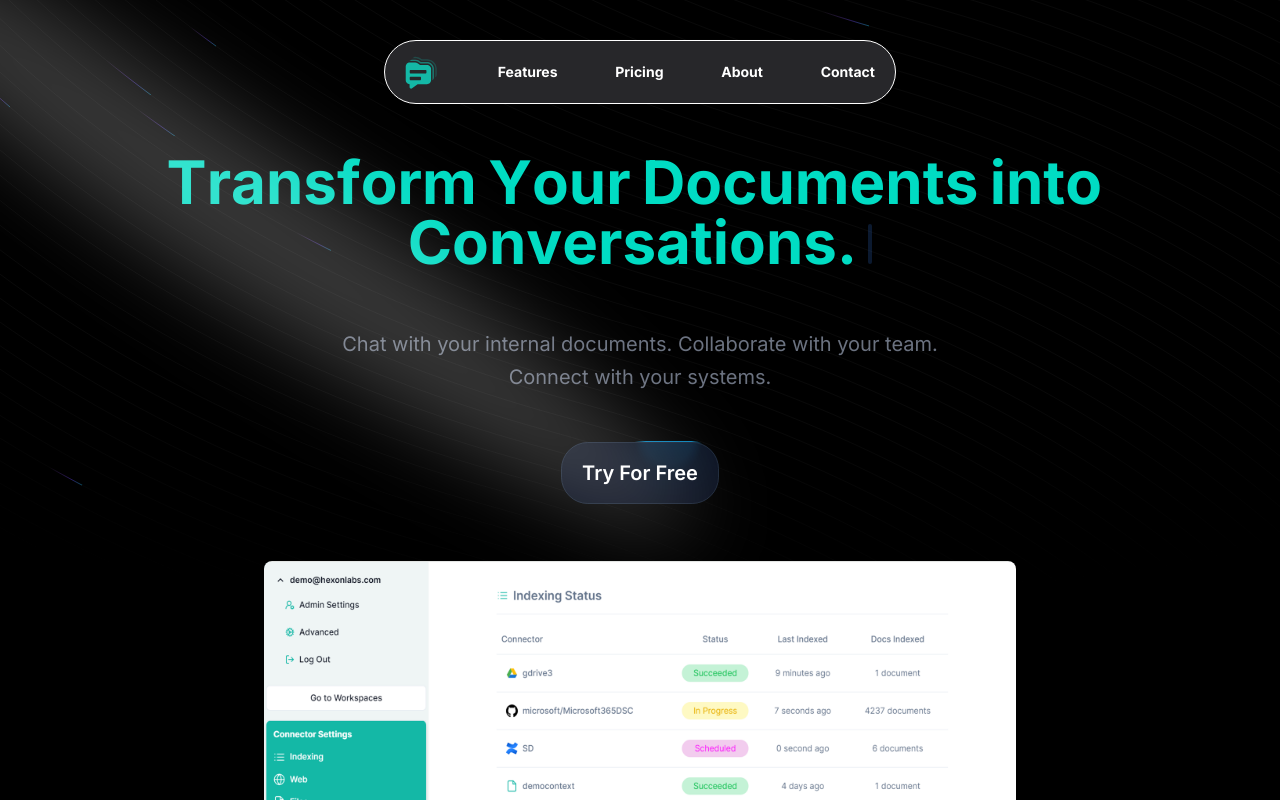
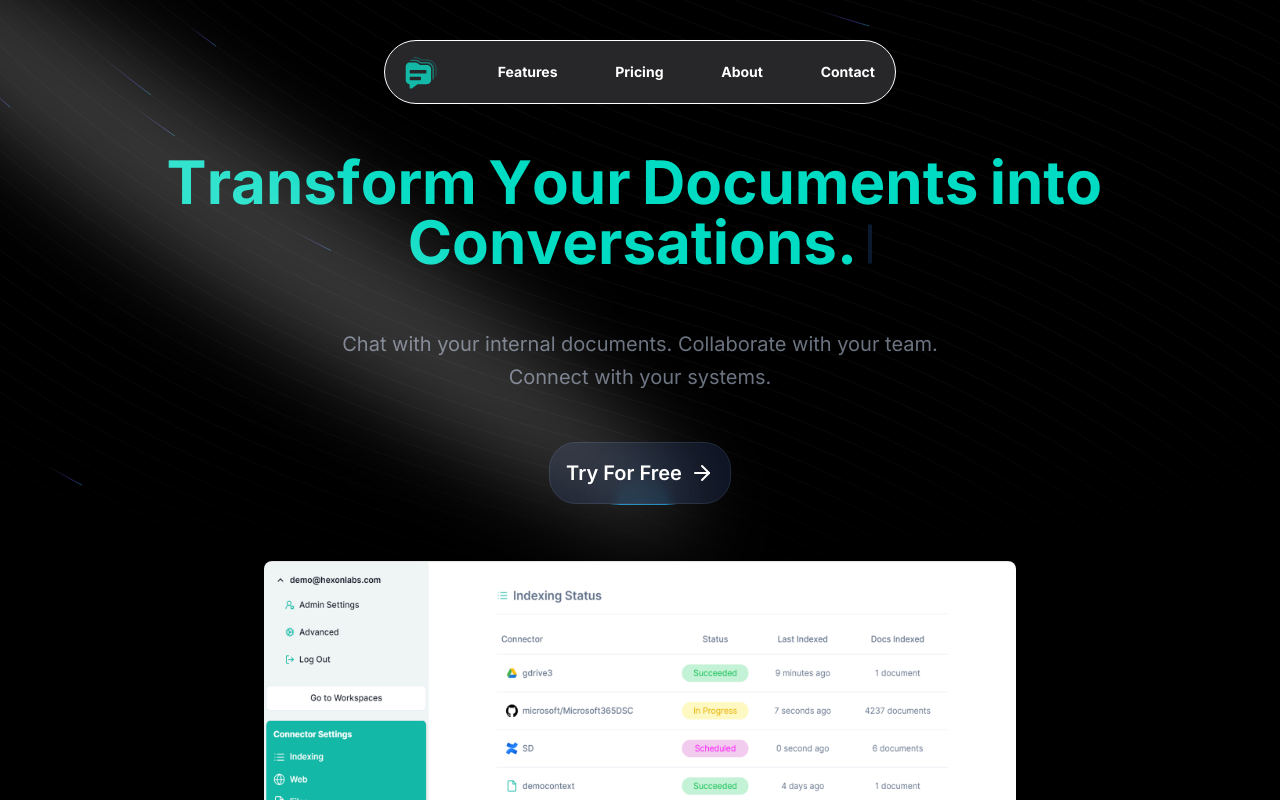
Before and after one commit to tarun-hexon/folder-chat-landing, a Next.js app: page / in a window 1280 px wide. Shown: the top 800 px of the page. Built offline with nearby package versions, Linux system fonts and the light colour scheme.

Commit message:
fix button

```diff
--- a/app/page.jsx
+++ b/app/page.jsx
@@ -11,6 +11,7 @@ import { ImagesSlider } from "@/components/ui/images-slider";
 import { FloatingNav } from "@/components/ui/floating-navbar";
 import { BackgroundBeams } from '@/components/ui/background-beams'
 import { cn } from "@/lib/utils"
+import { ArrowRight } from 'lucide-react';
 
 
 export default function Home() {
@@ -119,8 +120,9 @@ export default function Home() {
               <div className="mx-auto w-full space-y-2 flex flex-col justify-center items-center gap-4 flex-wrap" >
                 <a href={'https://demo.folder.chat/auth/signup'} target="_blank">
                   <BorderButton
-                    className="rounded-[1.75rem] text-xl w-full font-[600]"
-                  >Try For Free</BorderButton></a>
+                    className="rounded-[1.75rem] text-xl w-full font-[600] space-x-2"
+                    duration={4000}
+                  ><span>Try For  Free</span> <ArrowRight /></BorderButton></a>
               </div>
               <ImagesSlider
                 images={images}
--- a/components/ui/moving-border.tsx
+++ b/components/ui/moving-border.tsx
@@ -32,7 +32,7 @@ export function BorderButton({
   return (
     <Component
       className={cn(
-        "bg-transparent relative text-xl  h-16 w-40 p-[1px] overflow-hidden ",
+        "bg-transparent relative text-xl h-16 w-full p-[1px] overflow-hidden ",
         containerClassName
       )}
       style={{
@@ -56,7 +56,7 @@ export function BorderButton({
 
       <div
         className={cn(
-          "relative bg-slate-900/[0.8] border border-slate-800 backdrop-blur-xl text-white flex items-center justify-center w-full h-full text-sm antialiased",
+          "relative px-4 bg-slate-900/[0.8] border border-slate-800 backdrop-blur-xl text-white flex items-center justify-center w-full h-full text-sm antialiased",
           className
         )}
         style={{
```
